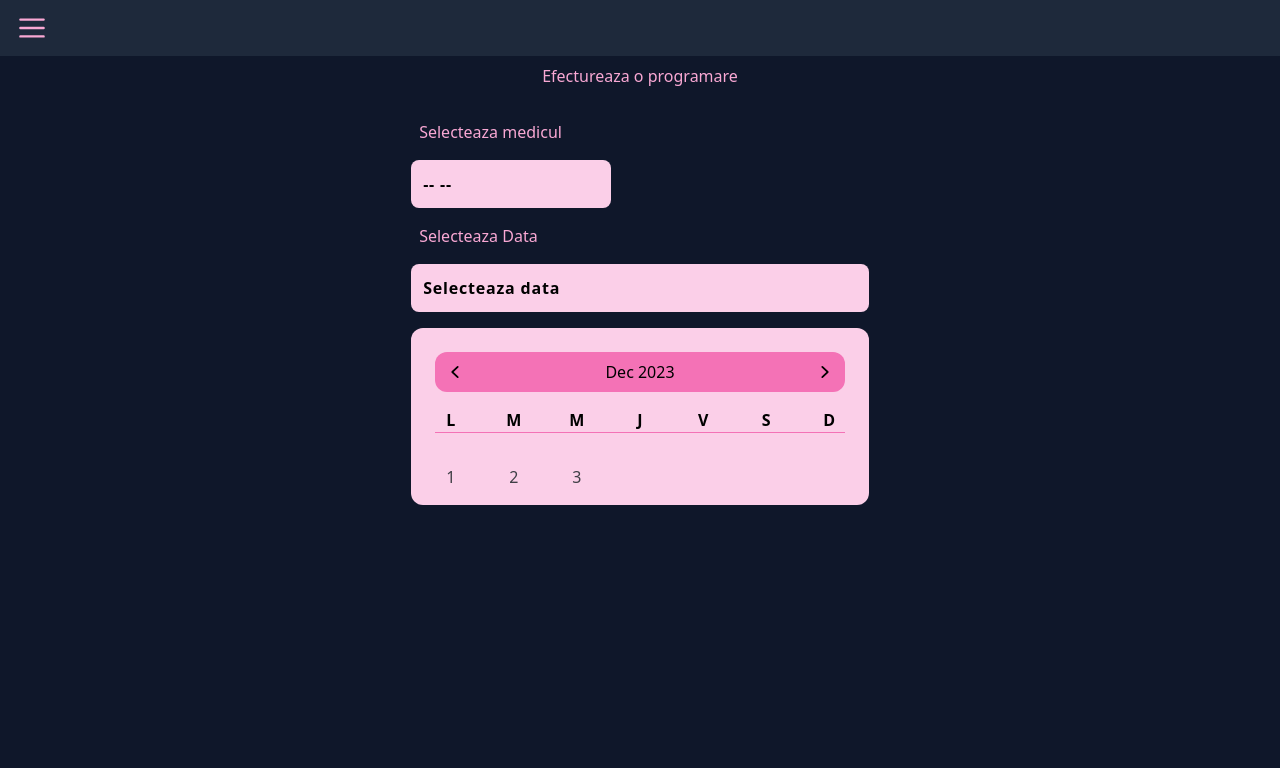
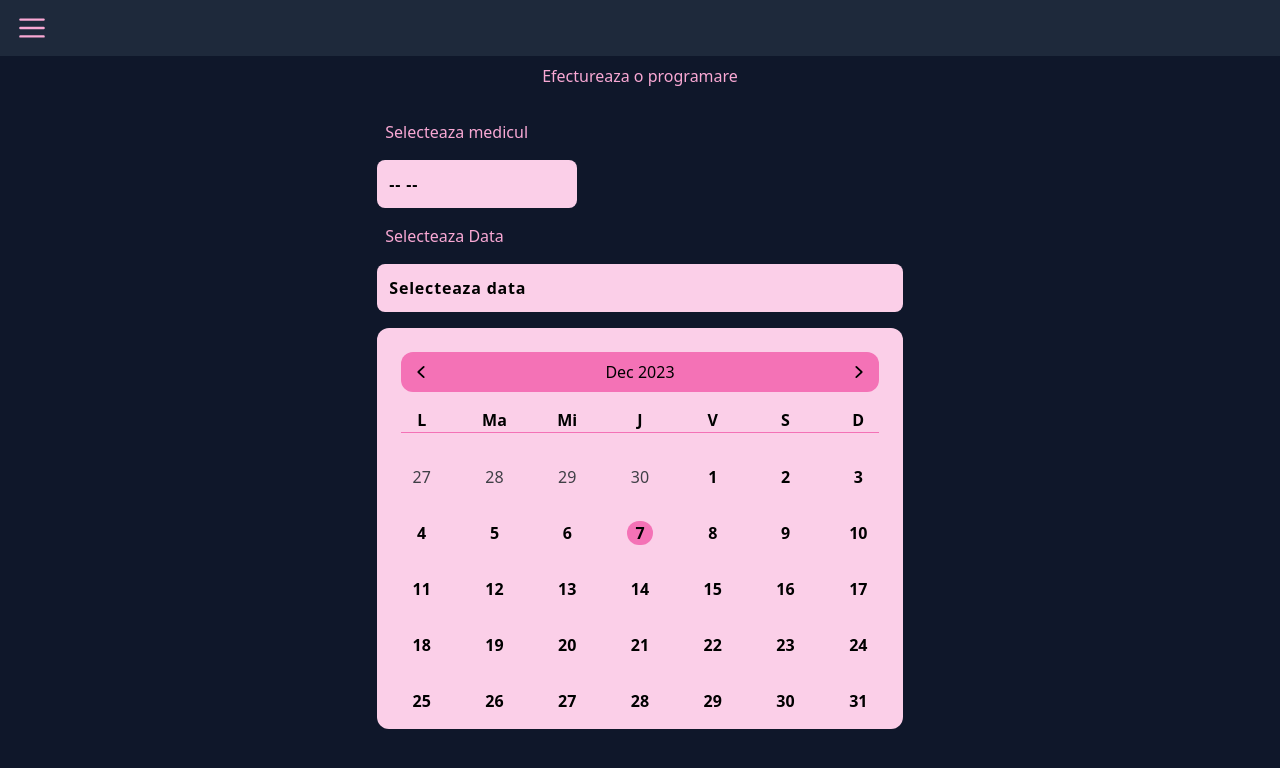
Before and after one commit to seculiraul/cardio-client, a React (Create React App) app: page /programare in a window 1280 px wide. Shown: the top 768 px of the page. Built offline with nearby package versions, Linux system fonts and the light colour scheme.

Commit message:
Added Dynamic Features To Calendar

```diff
--- a/src/components/Calendar.js
+++ b/src/components/Calendar.js
@@ -6,98 +6,71 @@ import {
   endOfWeek,
   format,
   isEqual,
-  isSameDay,
   isSameMonth,
-  isToday,
   parse,
   startOfMonth,
   startOfToday,
   startOfWeek,
 } from 'date-fns'
-import { useEffect, useState } from 'react'
+import { useState } from 'react'
 
 const Calendar = () => {
   const today = startOfToday()
   const [selectedDay, setSelectedDay] = useState(today)
-  const [days, setDays] = useState([])
   const [month, setMonth] = useState(format(today, 'MMM-yyyy'))
-  const [monthNr, setMonthNr] = useState(0)
-  const firstDay = parse(month, 'MMM-yyyy', new Date())
-
-  //   useEffect(() => {
-  //     setSelectedDay(today)
-  //   }, [])
-
-  //   useEffect(() => {
-  //     setMonth(monthNr ?? today.getMonth)
-  //   }, [monthNr])
-
-  //   useEffect(() => {
-  //     setDays(getInterval(month))
-  //     days.forEach((day) => {
-  //       console.log(format(day, 'd'))
-  //     })
-  //   }, [month])
+  const firstDayCrtMonth = parse(month, 'MMM-yyyy', new Date())
 
   const switchDays = (e, day) => {
     e.preventDefault()
-    if (day < today || !isSameMonth(today, day)) {
-      console.log('you cant press')
+    if (day < today || !isSameMonth(firstDayCrtMonth, day)) {
       return
     }
     setSelectedDay(day)
   }
 
-  const getInterval = (month) =>
-    eachDayOfInterval({
-      start: startOfWeek(startOfMonth(month), { weekStartsOn: 1 }),
-      end: endOfWeek(endOfMonth(month), { weekStartsOn: 1 }),
-    })
+  const newDays = eachDayOfInterval({
+    start: startOfWeek(startOfMonth(firstDayCrtMonth), { weekStartsOn: 1 }),
+    end: endOfWeek(endOfMonth(firstDayCrtMonth), { weekStartsOn: 1 }),
+  })
 
-  const nextMonth = () => {
-    console.log(firstDay)
-    const next = add(firstDay, { months: 1 })
+  const addToCrtMonth = (val) => {
+    const next = add(firstDayCrtMonth, { months: val })
     setMonth(format(next, 'MMM-yyyy'))
+    setSelectedDay(today)
   }
 
-  const currentMonth = eachDayOfInterval({
-    start: firstDay,
-    end: endOfWeek(firstDay, { weekStartsOn: 1 }),
-  })
+  const daysOfTheWeek = ['L', 'Ma', 'Mi', 'J', 'V', 'S', 'D']
 
-  const changeMonth = (val) => {
-    setMonthNr((prev) => prev + val)
-  }
   return (
     <div className="p-4 px-6 bg-pink-200 rounded-xl">
       <div className="flex justify-between items-center my-2 p-2 w-full rounded-xl bg-pink-400 ">
         <ChevronLeftIcon
-          onClick={() => changeMonth(-1)}
+          onClick={() => addToCrtMonth(-1)}
           className="text-black w-6 h-6 rounded-full hover:bg-pink-200 duration-500 cursor-pointer"
         />
-        <h3 className="text-black">{format(firstDay, 'MMM yyyy')}</h3>
+        <h3 className="text-black cursor-default select-none">
+          {format(firstDayCrtMonth, 'MMM yyyy')}
+        </h3>
         <ChevronRightIcon
-          onClick={() => nextMonth()}
+          onClick={() => addToCrtMonth(1)}
           className="text-black w-6 h-6 rounded-full hover:bg-pink-200 duration-500 cursor-pointer"
         />
       </div>
       <div className="grid grid-cols-7 mt-4 gap-8 mx-auto border-b border-pink-400">
-        <h3 className="font-bold mx-auto px-2">L</h3>
-        <h3 className="font-bold mx-auto px-2">M</h3>
-        <h3 className="font-bold mx-auto px-2">M</h3>
-        <h3 className="font-bold mx-auto px-2">J</h3>
-        <h3 className="font-bold mx-auto px-2">V</h3>
-        <h3 className="font-bold mx-auto px-2">S</h3>
-        <h3 className="font-bold mx-auto px-2">D</h3>
+        {daysOfTheWeek.map((dayOfWeek, index) => (
+          <h3 key={index} className="font-bold mx-auto px-2 select-none">
+            {dayOfWeek}
+          </h3>
+        ))}
       </div>
       <div className="grid grid-cols-7 mt-8 gap-x-8 gap-y-8">
-        {currentMonth?.map((day, i) => (
+        {newDays?.map((day, i) => (
           <button
             onClick={(e) => switchDays(e, day)}
-            className={`text-black mx-auto px-2 rounded-full  duration-500
+            className={`text-black mx-auto px-2 rounded-full  duration-500 select-none
             ${isEqual(selectedDay, day) ? 'bg-pink-400' : ''}
             ${
-              month === day?.getMonth()
+              month === format(day, 'MMM-yyyy')
                 ? day > today
                   ? 'text-black font-bold hover:bg-pink-300'
                   : 'text-black font-bold cursor-default'
```
